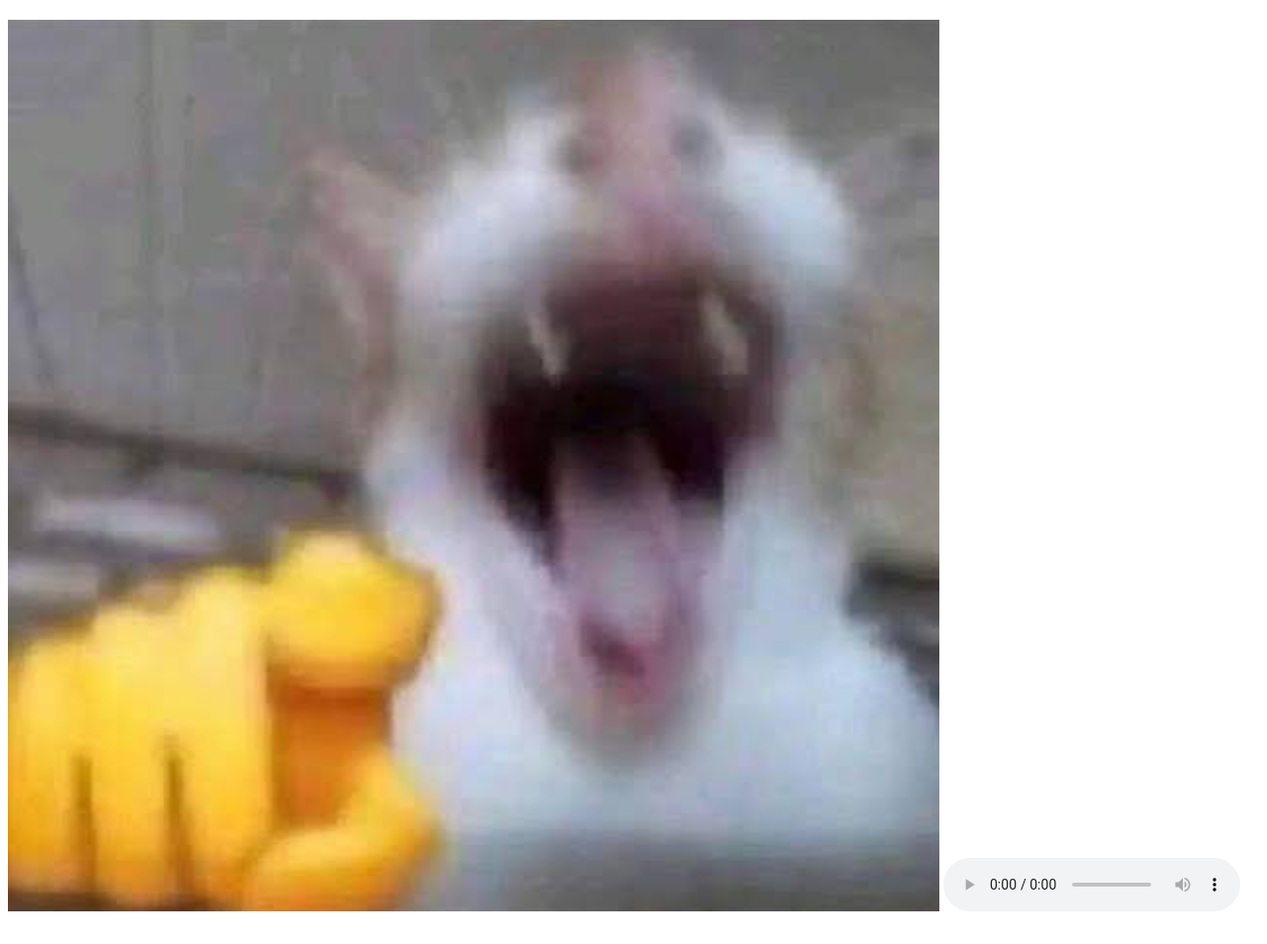
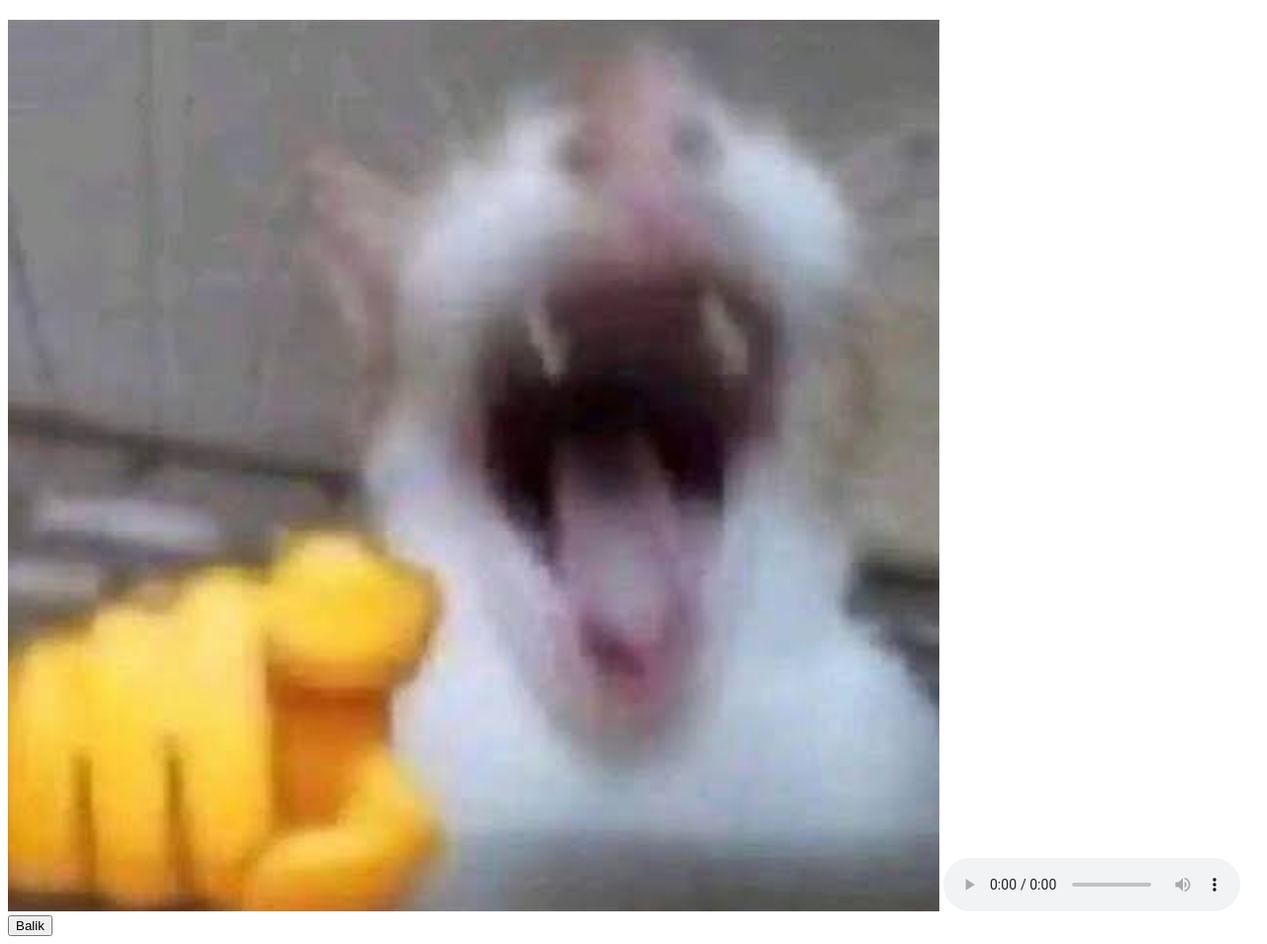
Before and after one commit to j729/j729.github.io, a plain HTML site: page page2.html in a window 1280 px wide. Shown: the part 60-1014 px from the top of the page at 99% size. Before the commit the page ends 993 px from the top, so only its background shows below. Drawn offline with Linux system fonts and the light colour scheme.

Commit message:
Update page2.html

```diff
--- a/page2.html
+++ b/page2.html
@@ -7,6 +7,6 @@
   <body>
     <h1><strong>AWKOAWKOAWKO</strong></h1>
     <img src="Azura/129.png">
-    <audio controls autoplay src="Azura/asd.mp3"></audio>
+    <audio controls autoplay src="Azura/asd.mp3"></audio> <a><button href="index.html">Balik</button></a>
   </body>
 </html>
```
